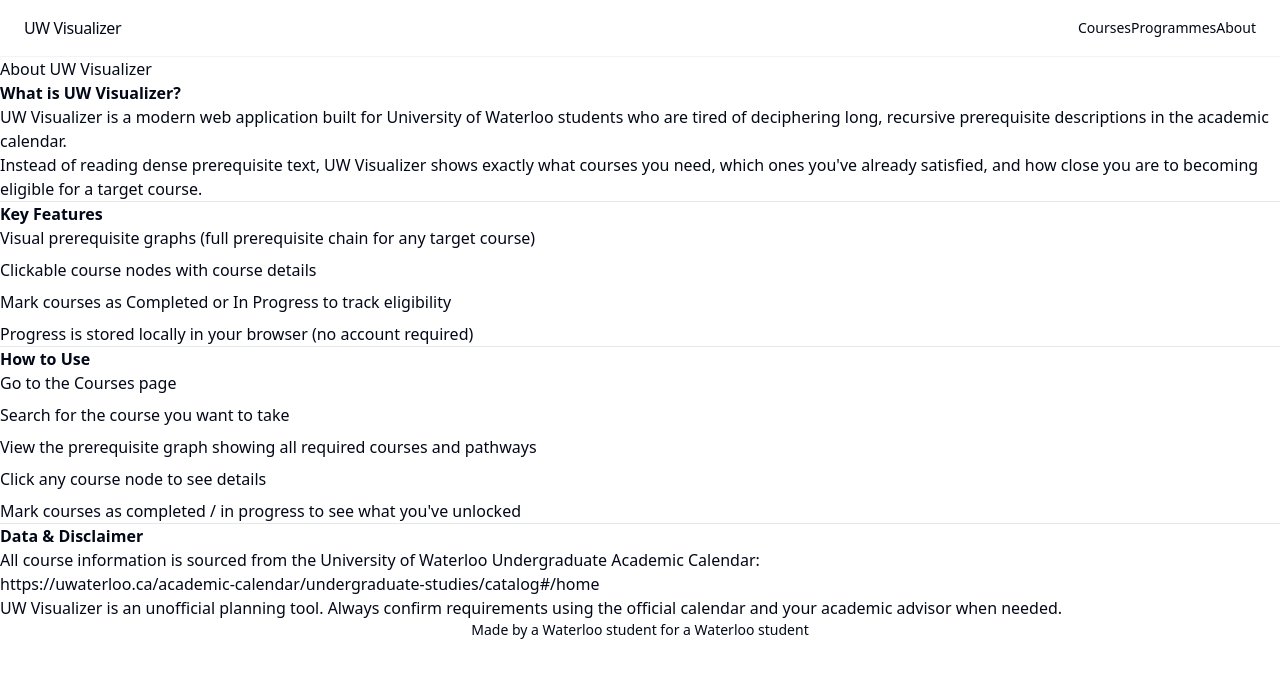
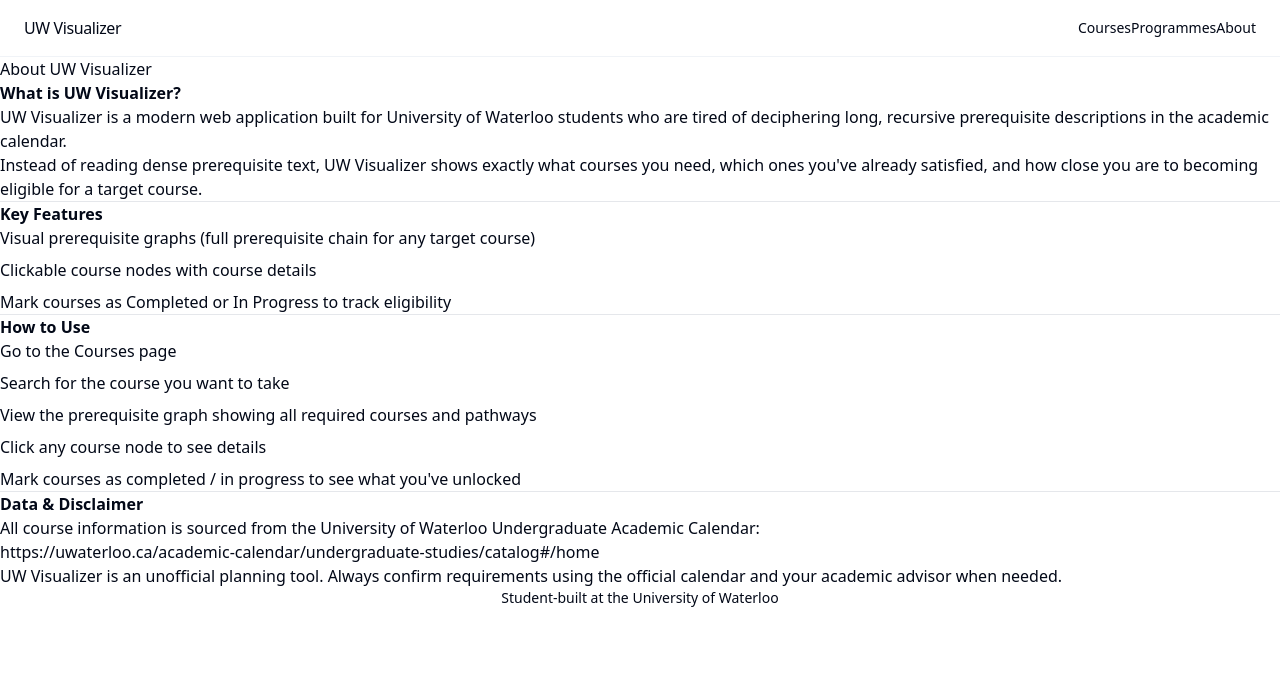
Before and after one commit to dank409/uw-visualizer, a React (Vite) app: page /about in a window 1280 px wide. Shown: the top 678 px of the page. Built offline with nearby package versions, Linux system fonts and the light colour scheme.

Commit message:
Update AboutPage Footer

```diff
--- a/src/pages/AboutPage.tsx
+++ b/src/pages/AboutPage.tsx
@@ -22,7 +22,6 @@
             <li>Visual prerequisite graphs (full prerequisite chain for any target course)</li>
             <li>Clickable course nodes with course details</li>
             <li>Mark courses as Completed or In Progress to track eligibility</li>
-            <li>Progress is stored locally in your browser (no account required)</li>
           </ul>
         </section>
 
@@ -64,7 +63,7 @@
 
       <div className="mt-12 text-center">
         <p className="text-sm text-muted-foreground">
-          Made by a Waterloo student for a Waterloo student
+          Student-built at the University of Waterloo
         </p>
       </div>
     </div>
```
